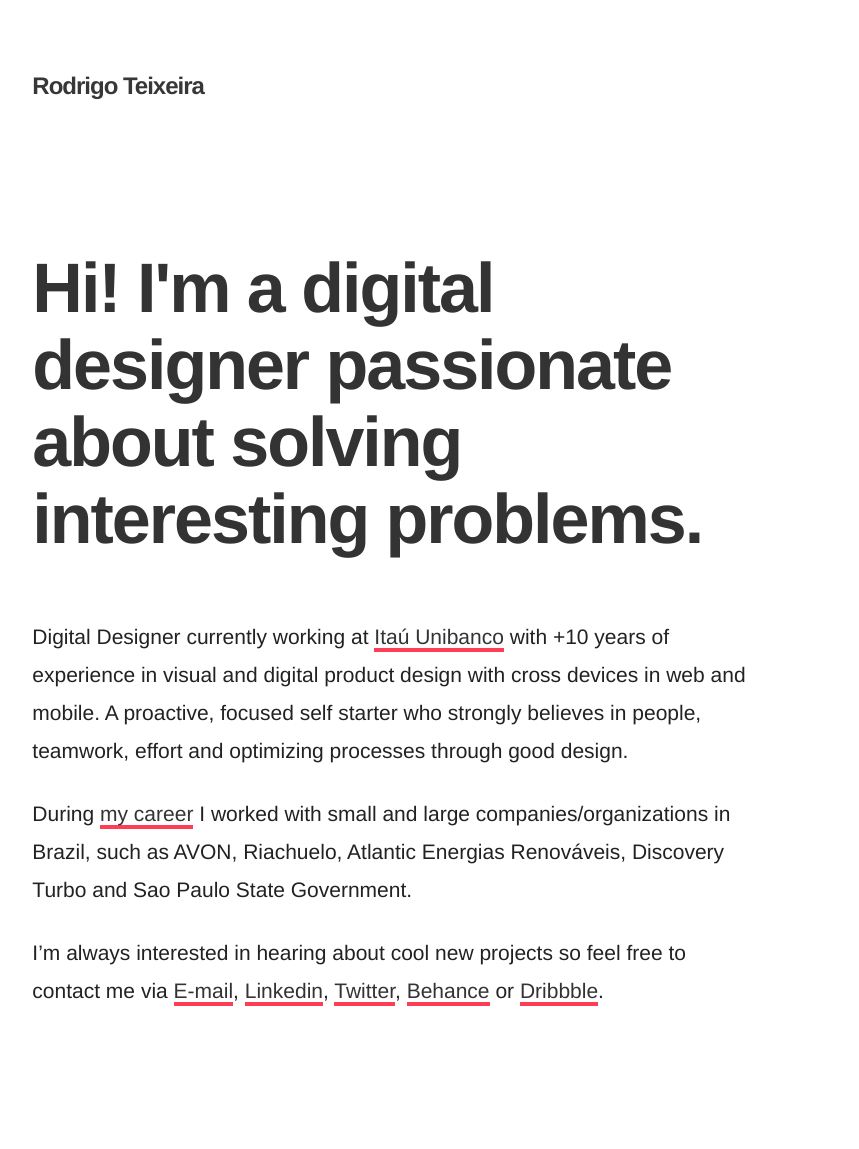
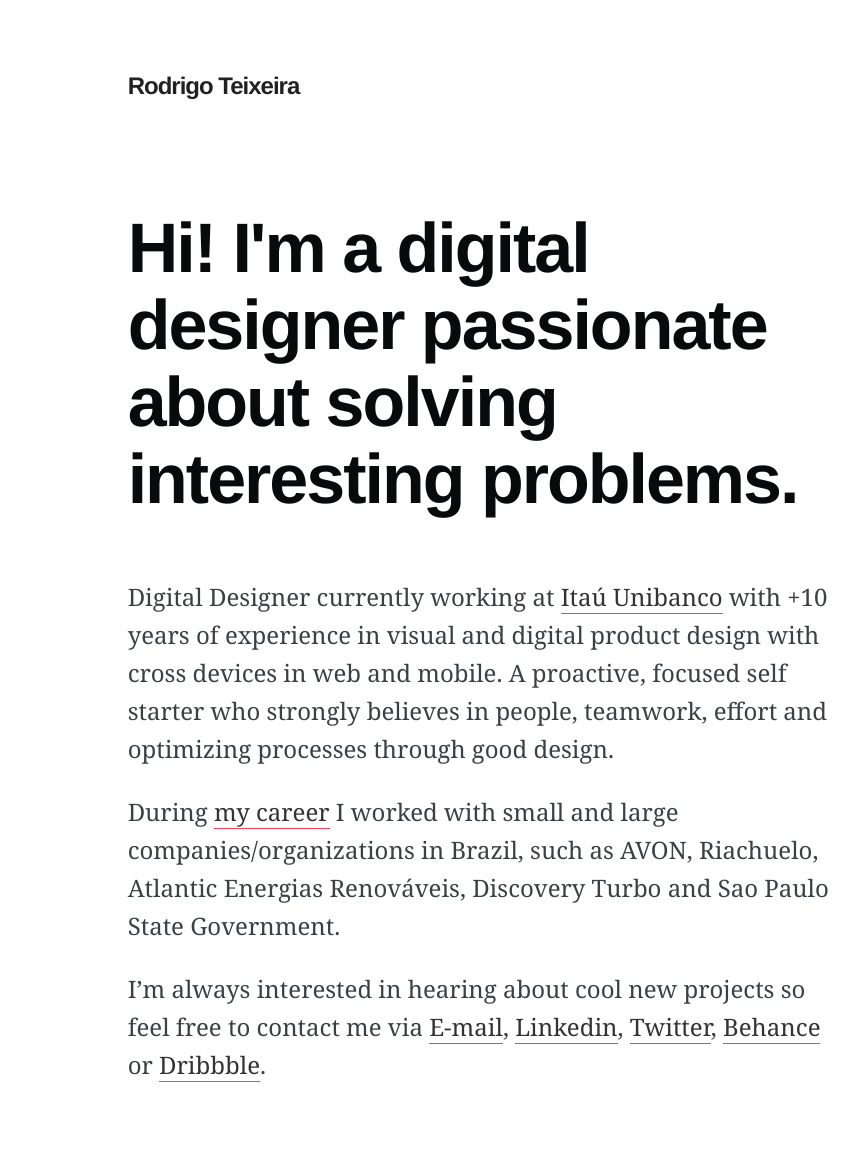
Before and after one commit to drigoteixeira/drigoteixeira.github.io, a Jekyll site: the page built from index.html, in a window 1280 px wide. Shown: the whole page, without its empty margins (153-1012 px from the left). Built offline with Jekyll 4.4.1, drawn with Linux system fonts in a browser that asks for light colours; nearby versions of some CDN libraries; before the commit the page ends 1075 px from its top, so only the background shows below that.

Commit message:
Update front page

```diff
--- a/_layouts/home2.html
+++ b/_layouts/home2.html
@@ -21,7 +21,7 @@
         <header class="main-header">
             <div class="container">
                 <div class="row">
-                    <div class="six columns offset-by-one">
+                    <div class="six columns offset-by-two">
                         <div class="logo">
                             <h1><a href="/">Rodrigo Teixeira</a></h1>
                         </div>
--- a/_scss/base.scss
+++ b/_scss/base.scss
@@ -16,9 +16,12 @@
 	font-size: 1.5em;
 	/* currently ems cause chrome bug misinterpreting rems on body element */
 	line-height: 1.5;
-	color: $gray-2;
+	color: $gray-3;
 	text-rendering: optimizelegibility;
-    font-family: "Helvetica Neue", Helvetica, Arial, sans-serif;
+	-moz-osx-font-smoothing: grayscale;
+  	-webkit-font-smoothing: antialiased;
+    font-family: Georgia, Times, "Times New Roman", serif;
+    font-weight: lighter;
 }
 
 .right {
--- a/_scss/layout.scss
+++ b/_scss/layout.scss
@@ -69,8 +69,10 @@
 }
 
 .jumbo p {
-  font-size: 1.4em;
+  font-size: 1.6em;
   line-height: 38px;
+  font-weight: lighter;
+  color: $gray-3;
 }
 
 .jumbo ul li,
@@ -88,7 +90,13 @@
   transition: top 0.2s ease-in-out;
   width: 100%;
   color: $gray-3;
-  margin-bottom: 100px;
+  margin-bottom: 60px;
+}
+
+.logo img {
+  width: 120px;
+  height: 120px;
+  border-radius: 100px;
 }
 
 .logo h1 {
@@ -104,7 +112,7 @@
 }
 
 .logo h1 a {
-  color: #222;
+  color: $gray-2;
   text-decoration: none;
   border-bottom: none;
 }
--- a/_scss/links.scss
+++ b/_scss/links.scss
@@ -7,7 +7,7 @@
   -o-transition: color 0.2s linear;
   -moz-transition: color 0.2s linear;
   -webkit-transition: color 0.2s linear;
-  border-bottom: 4px solid $red;
+  border-bottom: 1px solid $red;
 }
 
 a:hover {
--- a/_scss/typography.scss
+++ b/_scss/typography.scss
@@ -11,6 +11,7 @@
   letter-spacing: -1px;
   color: $gray-2;
   margin-top: 0;
+  font-family: "Helvetica Neue", Helvetica, Arial, sans-serif;
 }
 
 h1 {
@@ -35,7 +36,7 @@
   font-weight: 700;
   font-size: 70px;
   line-height: 1.1em;
-  color: $gray-3;
+  color: $gray-2;
   letter-spacing: -2px;
   margin-bottom: 60px;
   word-wrap: break-word;
@@ -77,9 +78,10 @@
 p {
   margin-top: 0;
   line-height: 32px;
-  font-size: 1.2em;
+  font-size: 1.4em;
   margin-bottom: 20px;
-  font-weight: normal;
+  font-weight: lighter;
+
 }
 
 
--- a/_scss/variables.scss
+++ b/_scss/variables.scss
@@ -8,7 +8,7 @@
 $gray-9: #999999;
 $gray-8: #888888;
 $gray-5: #555555;
-$gray-3: #333333;
-$gray-2: #222222;
+$gray-3: #3A4145;
+$gray-2: #090a0b;
 $gray-F1: #F1F1F1;
 $orange: #FF9001;
--- a/index.html
+++ b/index.html
@@ -4,7 +4,7 @@
 <div class="hero-cover">
     <div class="container">
         <div class="row">
-            <div class="eight columns jumbo offset-by-one">
+            <div class="eight columns jumbo offset-by-two">
                 <h1 class="highlight">Hi! I'm a <span>digital designer</span> passionate about solving interesting problems.</h1>
 
                 <p>Digital Designer currently working at <a href="http://www.itau.com.br">Itaú Unibanco</a> with +10 years of experience in visual and digital product design with cross devices in web and mobile. A proactive, focused self starter who strongly believes in people, teamwork, effort and optimizing processes through good design. </p>
```
Also changed, not shown: _includes/header.html (+1 -11 lines).
